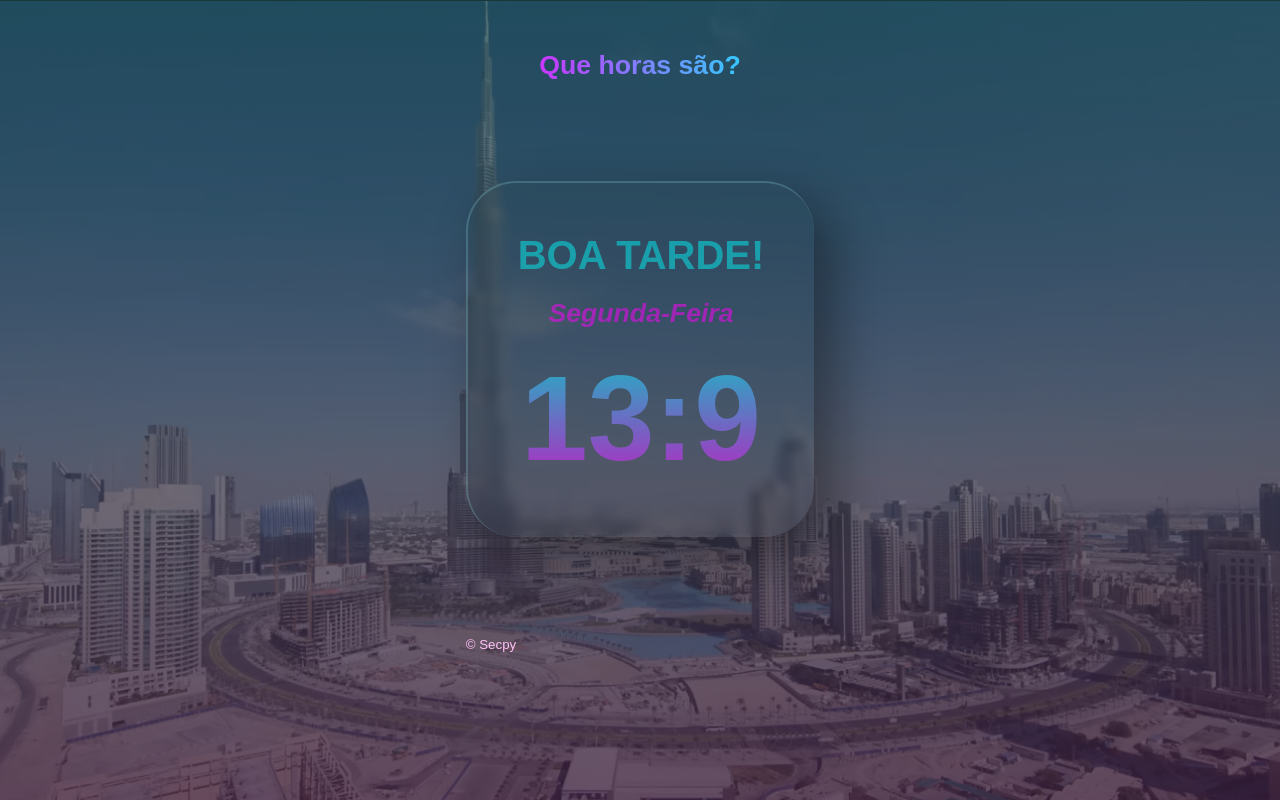
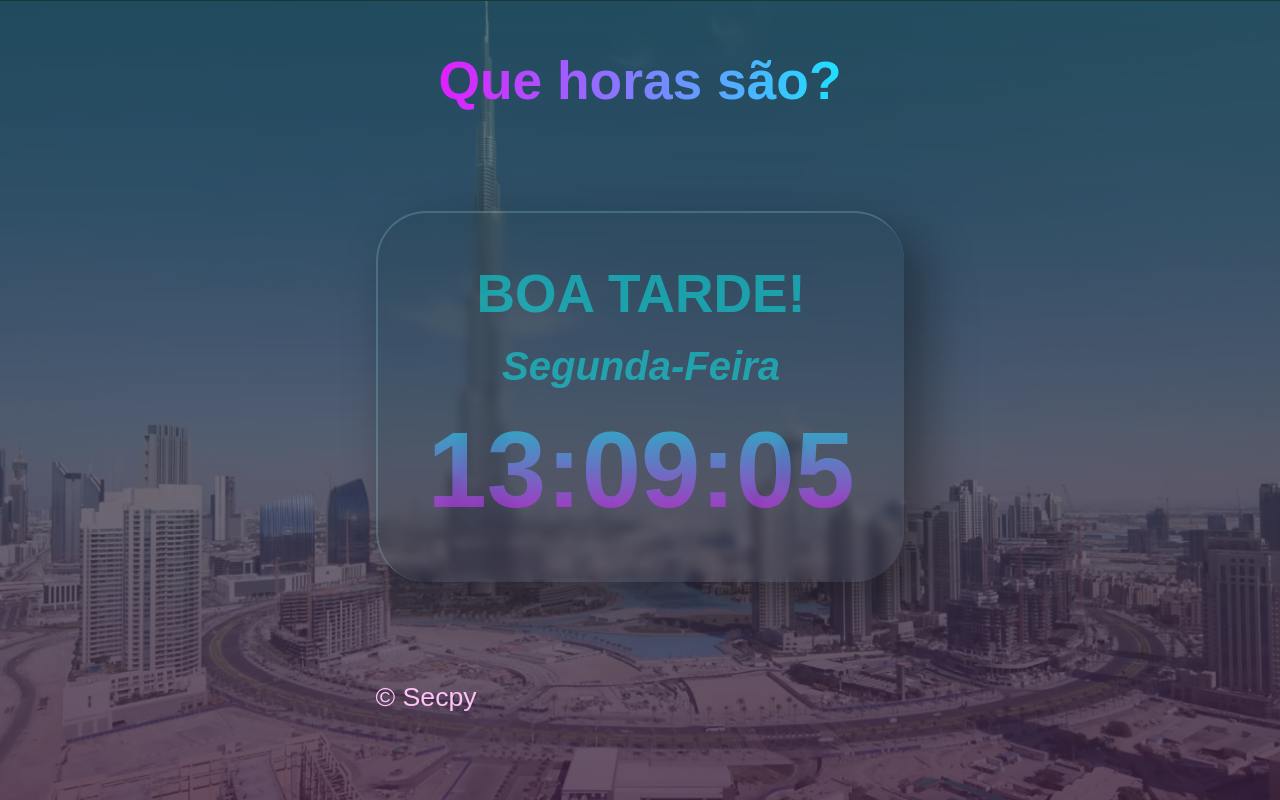
Before and after one commit to SecpyIA/Que-Horas-Sao, a plain HTML site: page index.html in a window 1280 px wide. Drawn offline with Linux system fonts and the light colour scheme.

Commit message:
atualizações no relógio

```diff
--- a/script.js
+++ b/script.js
@@ -1,47 +1,31 @@
-var horas = new Date().getHours()
-var minutos = new Date().getMinutes()
-var segundos = new Date().getUTCSeconds()
-var semana = new Date().getDay()
-switch (semana) {
-    case 0: semana = ("Domingo"); break
-    case 1: semana = ("Segunda-Feira"); break
-    case 2: semana = ("Teça-Feira"); break
-    case 3: semana = ("Quarta-Feira"); break
-    case 4: semana = ("Quinta-Feira"); break
-    case 5: semana = ("Sexta-Feira"); break
-    case 6: semana = ("Sábado"); break
+function formatarNumero(numero) {
+    return numero.toString().padStart(2, '0');
   }
 
+  function atualizarRelógio() {
+    var horas = new Date().getHours();
+    var minutos = new Date().getMinutes();
+    var segundos = new Date().getUTCSeconds();
+    var semana = new Date().getDay();
 
-
-var horas = new Date().getHours()
-var minutos = new Date().getMinutes()
-var segundos = new Date().getUTCSeconds()
-var semana = new Date().getDay()
     switch (semana) {
-    case 0: semana = ("Domingo"); break
-    case 1: semana = ("Segunda-Feira"); break
-    case 2: semana = ("Teça-Feira"); break
-    case 3: semana = ("Quarta-Feira"); break
-    case 4: semana = ("Quinta-Feira"); break
-    case 5: semana = ("Sexta-Feira"); break
-    case 6: semana = ("Sábado"); break
+      case 0: semana = "Domingo"; break;
+      case 1: semana = "Segunda-Feira"; break;
+      case 2: semana = "Terça-Feira"; break;
+      case 3: semana = "Quarta-Feira"; break;
+      case 4: semana = "Quinta-Feira"; break;
+      case 5: semana = "Sexta-Feira"; break;
+      case 6: semana = "Sábado"; break;
     }
 
+    var relógio = formatarNumero(horas) + ':' + formatarNumero(minutos) + ':' + formatarNumero(segundos);
+    var diaSemana = semana;
 
+    var relógioElement = document.getElementById("relógio");
+    var diaElement = document.getElementById("dia");
 
-function período() {
-    var img = document.getElementById("fotos");
-    var relógio = document.getElementById("relógio");
-    var msg = document.getElementById("msg");
-    var dia = document.getElementById("dia")
-
-    var horas = new Date().getHours();
-    var minutos = new Date().getMinutes();
-
-    relógio.innerHTML = `<h2><strong>${horas}:${minutos}</strong><h2>`;
-
-    dia.innerHTML = (`<h3><strong>${semana}</strong></h3>`)
+    relógioElement.innerHTML = `<h2><strong>${relógio}</strong></h2>`;
+    diaElement.innerHTML = `<h3><strong>${diaSemana}</strong></h3>`;
 
     const imagensDeFundo = {
       madrugada: 'madrugada',
@@ -55,11 +39,15 @@ function período() {
         : horas < 18 ? { mensagem: "BOA TARDE!", fundo: imagensDeFundo.tarde }
           : { mensagem: "BOA NOITE!", fundo: imagensDeFundo.noite };
 
-    msg.innerHTML = `<h4><strong>${períodoDoDia.mensagem}</strong></h4>`;
-    img.className = períodoDoDia.fundo;
+    var msgElement = document.getElementById("msg");
+    var imgElement = document.getElementById("fotos");
+
+    msgElement.innerHTML = `<h4><strong>${períodoDoDia.mensagem}</strong></h4>`;
+    imgElement.className = períodoDoDia.fundo;
   }
 
-período();
+  atualizarRelógio();
+  setInterval(atualizarRelógio, 1000);
 
 
 const card = document.getElementById('section');
--- a/style.css
+++ b/style.css
@@ -94,23 +94,23 @@ header {
     display: grid;
     text-align: center;
 
-    font: normal 10pt arial;
+    font: normal 20pt arial;
     flex-wrap: wrap;
 }
 
 h4 {
-    font: normal 30pt arial;
+    font: normal 40pt arial;
     color: #00ffff77;
 }
 
 h3 {
-    font: italic 20pt arial;
+    font: italic 30pt arial;
     padding: 20px;
-    color: #ff00ff85;
+    color: #00ffff77;
 }
 
 h2 {
-    font: normal 90pt arial;
+    font: normal 80pt arial;
     background: linear-gradient(to top, #ff00ff9a, #00ffff9c);
     -webkit-background-clip: text;
     background-clip: text;
@@ -118,5 +118,5 @@ h2 {
 }
 
 footer{
-    font: normal 10pt arial;
+    font: normal 20pt arial;
 }
```
Lines whose indentation alone changed are shown as unchanged.
